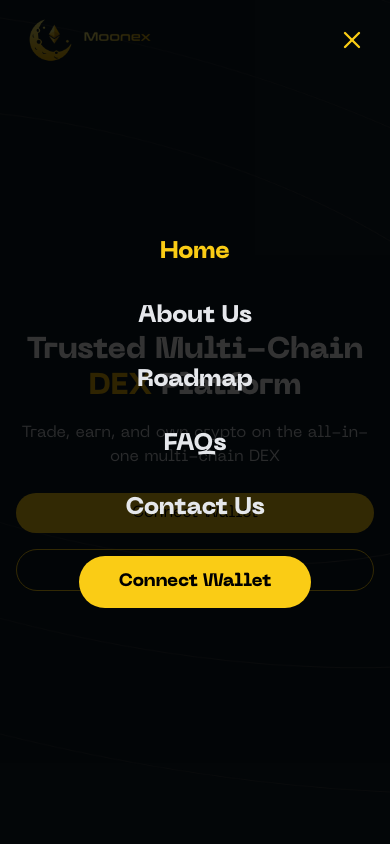
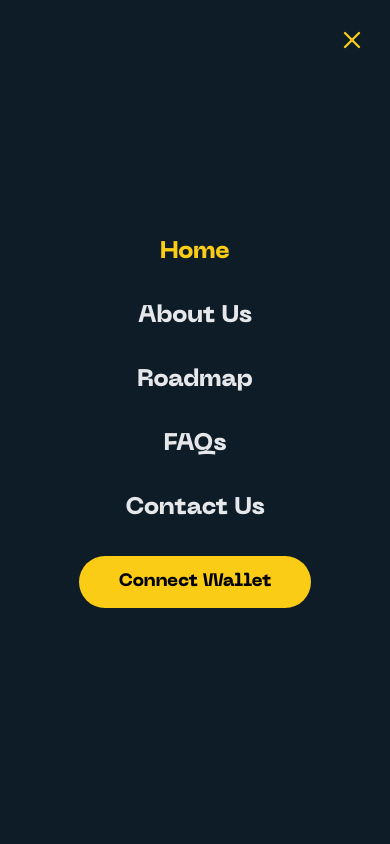
Before and after one commit to Kaustubh-404/Internship-Task, a React (Vite) app: page / in a window 390 px wide. Both pictures are taken after a click on the button 352 px from the left and 40 px from the top of the page. Shown: the top 844 px of the page. Built offline with nearby package versions, Linux system fonts and the light colour scheme.

Commit message:
final-touches

```diff
--- a/src/components/layout/Navbar.tsx
+++ b/src/components/layout/Navbar.tsx
@@ -79,7 +79,7 @@ export const Navbar = () => {
         {/* Mobile Menu Overlay */}
         {isMobileMenuOpen && (
           <div
-            className="fixed inset-0 bg-black/80 flex flex-col justify-center items-center space-y-8 z-20 transition-all"
+            className="fixed inset-0 bg-[#0d1c27] flex flex-col justify-center items-center space-y-8 z-20 transition-all"
             style={{ width: '100vw', height: '100vh' }}
           >
             <a
```
